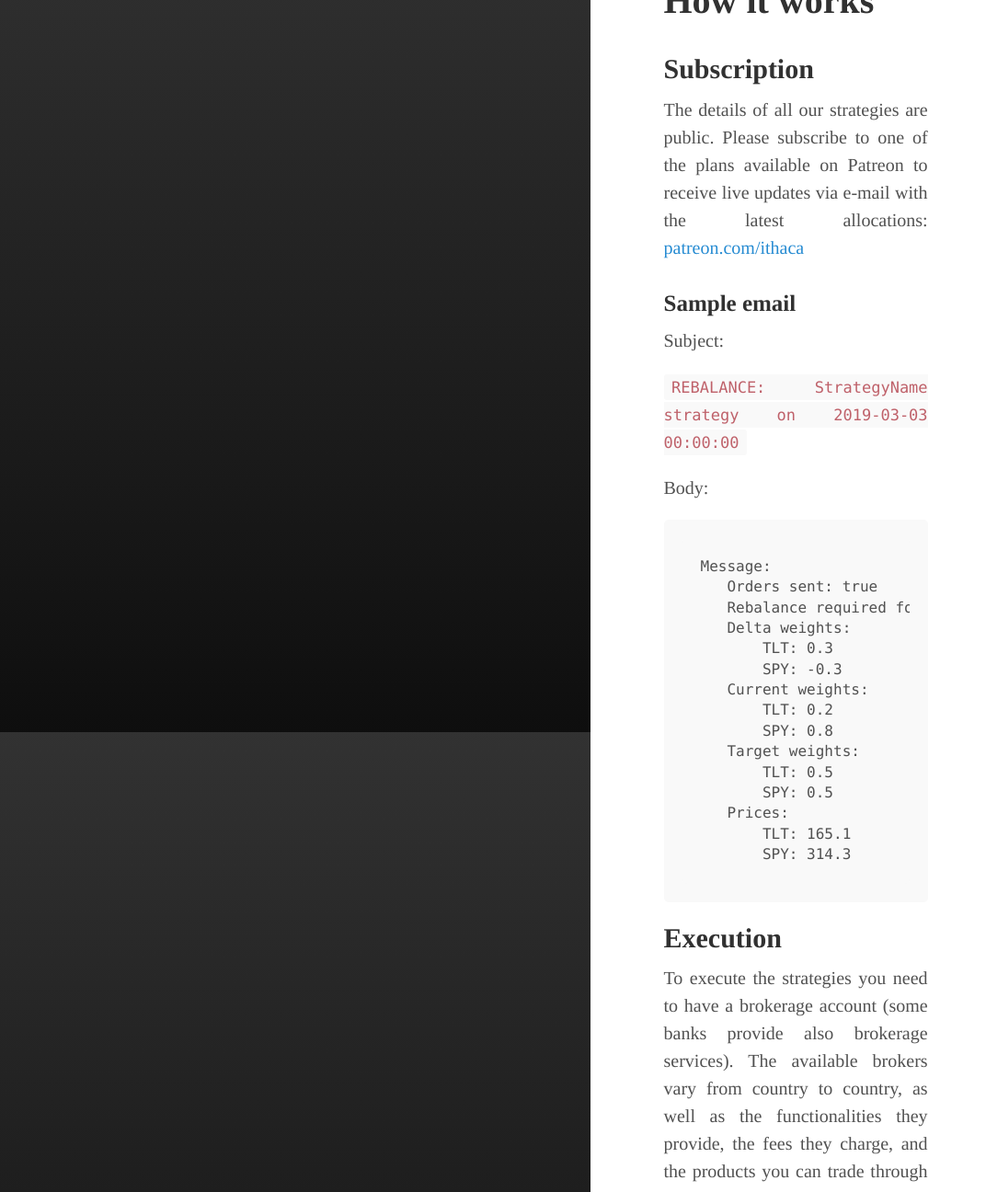
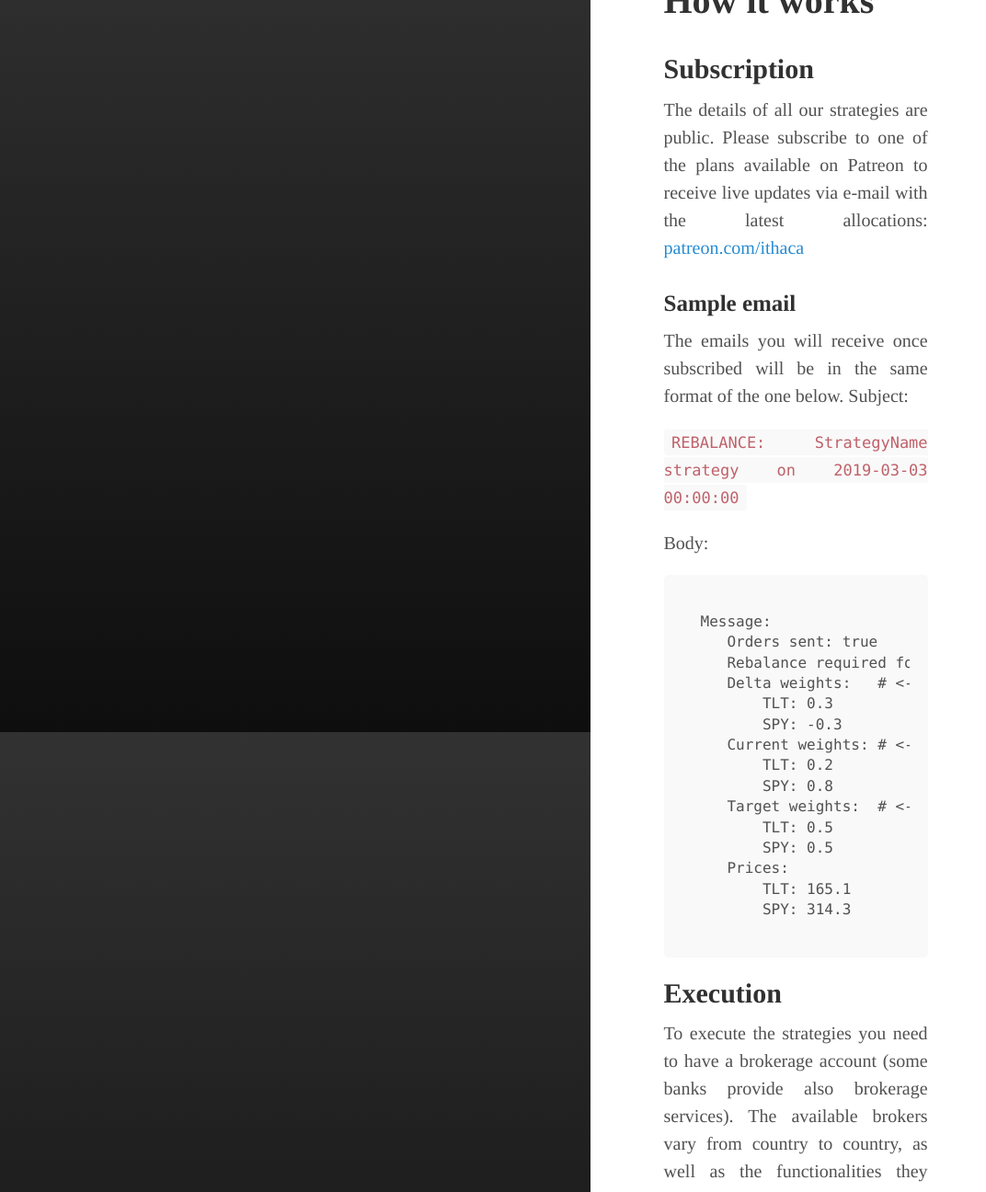
Before and after one commit to IthacaResearch/ithacaresearch.github.io, a Jekyll site: the page built from category/how-it-works.md, in a window 1280 px wide and 1400 px high, cut to the strip 104-1400 px from the top of the window. Shown: the whole strip at 92% size, without its empty margins (0-1072 px from the left). Built offline with Jekyll 4.4.1, drawn with Linux system fonts in a browser that asks for light colours.

Commit message:
Update how-it-works.md

````diff
--- a/category/how-it-works.md
+++ b/category/how-it-works.md
@@ -8,6 +8,7 @@
 The details of all our strategies are public. Please subscribe to one of the plans available on Patreon to receive live updates via e-mail with the latest allocations: [patreon.com/ithaca](https://www.patreon.com/ithaca "Go to Patreon page")
 
 ### Sample email
+The emails you will receive once subscribed will be in the same format of the one below.
 Subject:
 
 ```REBALANCE: StrategyName strategy on 2019-03-03 00:00:00```
@@ -17,13 +18,13 @@
 Message:
    Orders sent: true
    Rebalance required for strategies: StrategyName
-   Delta weights:
+   Delta weights:   # <--- this is the difference between the current portfolio allocation and the target allocation
        TLT: 0.3
        SPY: -0.3
-   Current weights:
+   Current weights: # <--- this is the current portfolio allocation
        TLT: 0.2
        SPY: 0.8
-   Target weights:
+   Target weights:  # <--- this is the target portfolio allocation
        TLT: 0.5
        SPY: 0.5
    Prices:
````
